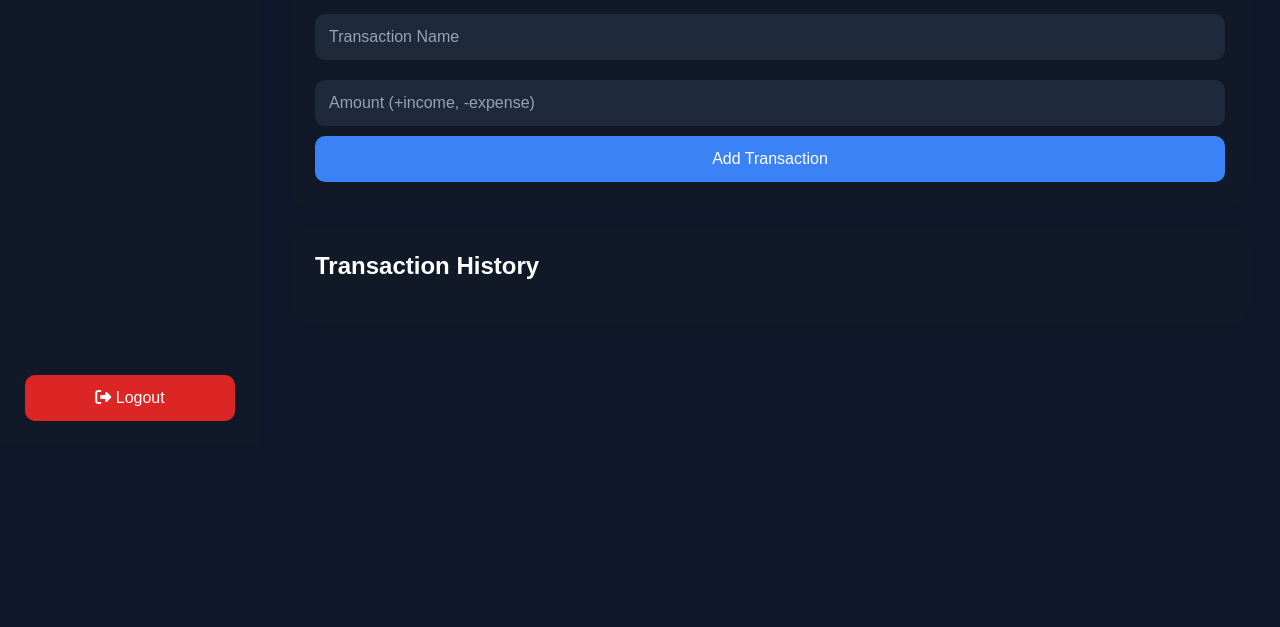
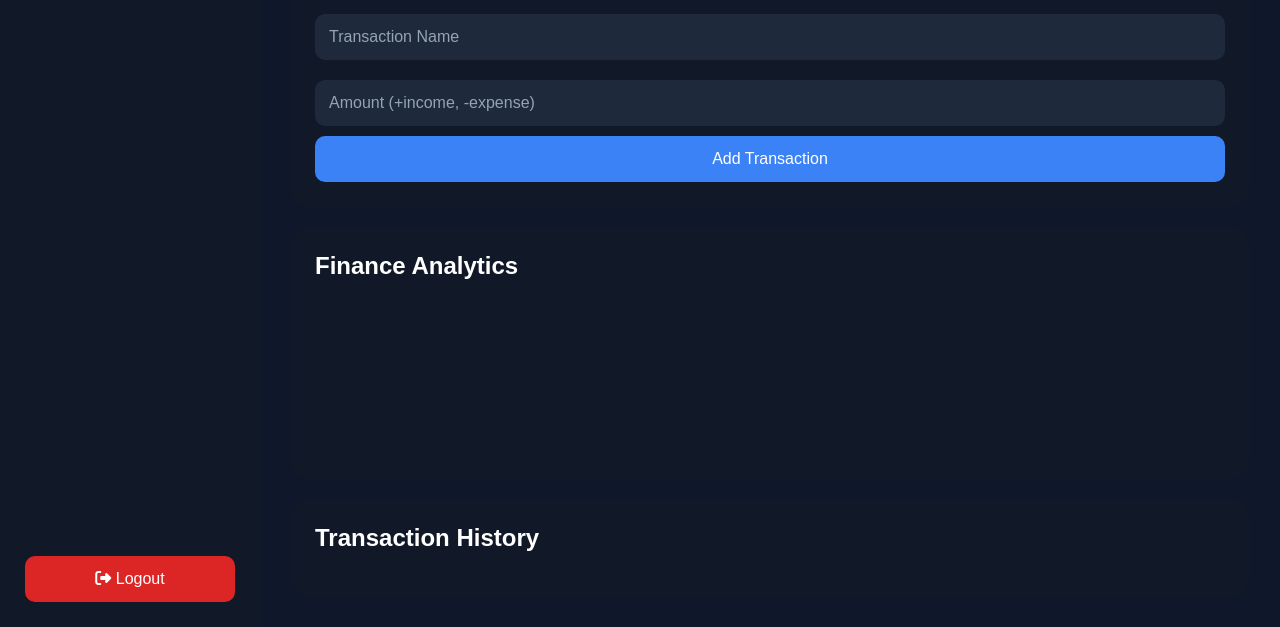
Before and after one commit to khirasindhubhusagar/financial-tracker, a plain HTML site: page index.html in a window 1280 px wide. Shown: the part 354-981 px from the top of the page. Before the commit the page ends 800 px from the top, so only its background shows below. Drawn offline with nearby package versions, Linux system fonts and the light colour scheme; no server answers.

Commit message:
Update index.html

```diff
--- a/index.html
+++ b/index.html
@@ -61,6 +61,7 @@
         onclick="logout()">
 
             <i class="fa-solid fa-right-from-bracket"></i>
+
             Logout
 
         </button>
@@ -167,6 +168,16 @@
 
         </div>
 
+        <!-- ANALYTICS -->
+
+        <div class="history-box">
+
+            <h2>Finance Analytics</h2>
+
+            <canvas id="financeChart"></canvas>
+
+        </div>
+
         <!-- HISTORY -->
 
         <div class="history-box">
@@ -181,6 +192,8 @@
 
 </div>
 
+<script src="https://cdn.jsdelivr.net/npm/chart.js"></script>
+
 <script type="module" src="script.js"></script>
 
 </body>
```
